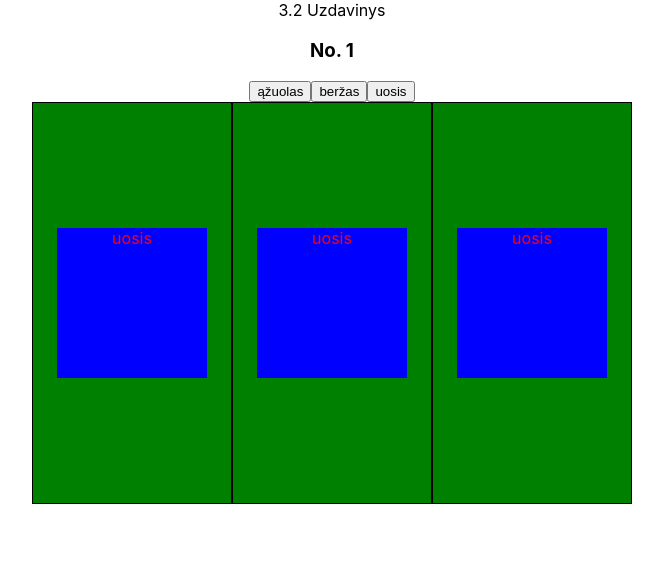
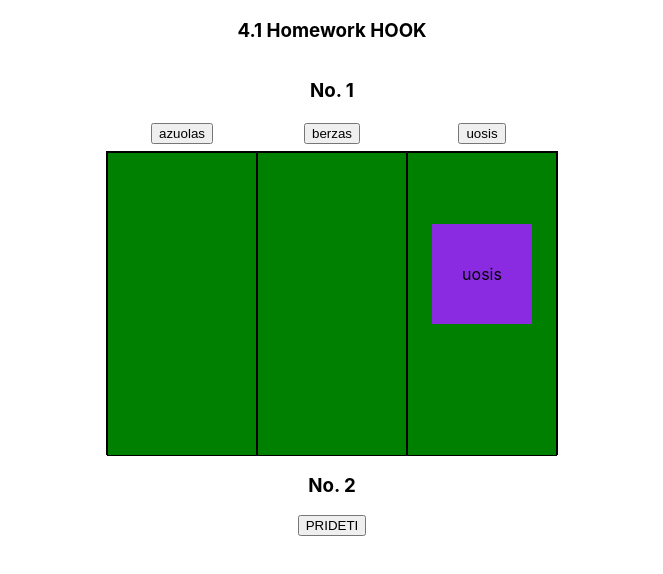
Before and after one commit to RaimondasSileikis/sernas-namu-darbai, a React (Create React App) app in the folder react/react-nd/: page / in a window 1280 px wide. Both pictures are taken after a click on the button "uosis". Shown: the top 574 px of the page, without its empty margins (308-971 px from the left). Built offline with nearby package versions, Linux system fonts and the light colour scheme.

Commit message:
homework HOOK

```diff
--- a/react/react-nd/src/App.css
+++ b/react/react-nd/src/App.css
@@ -40,3 +40,13 @@
     transform: rotate(360deg);
   }
 }
+
+.SQUARE1 {
+  width: 100px;
+  height: 100px;
+  background: blueviolet;
+  display: flex;
+  justify-content: center;
+  align-items: center;
+
+}
--- a/react/react-nd/src/App.jsx
+++ b/react/react-nd/src/App.jsx
@@ -1,19 +1,31 @@
-/*
-REACT CLASS STATE
 
-*/
+import './App.css';
+
+import SquareGreen from './Components/SquareGreen';
+import SquarePlus from './Components/SquarePlus';
 
 
-import './App.css';
-import Field from './Components/Field';
+
 
 
 function App() {
+
+//const M = ['labas', 'Ate'];
+//const [A, B] = M; // dvi atskiros constantos, ne masyvas
+
+//const A =  M[0];
+//const B = M[1];
+
+//console.log(A, B);
   return (
     <div className="App">
-    <div>3.2 Uzdavinys</div>
+    <h3>4.1 Homework HOOK</h3>
     <h3>No. 1</h3>
-    <Field></Field>
+    <SquareGreen></SquareGreen>
+    <h3>No. 2</h3>
+    <SquarePlus></SquarePlus>
+
+
     </div>
   );
 }
--- /dev/null
+++ b/react/react-nd/src/Components/SquareGreen.jsx
@@ -0,0 +1,42 @@
+//Padaryti komponentą su mygtuku, kurį paspaudus atsirastų mėlynas kvadratas, dar paspaudus dar atsirastų ir t.t. DONE!
+
+
+import { useState } from "react";
+
+function SquareGreen() {
+
+ const [tree, setTree] = useState([
+     {vis: 'hidden', name: 'azuolas', className: 'SQUARE1',},
+     {vis: 'hidden', name: 'berzas', className: 'SQUARE1',},
+     {vis: 'hidden', name: 'uosis', className: '',},
+ ]);
+
+const changeTrees = (i) => {
+    const newTree = [...tree];
+    newTree[i].vis = 'visible';
+    newTree[i].className = 'SQUARE1';
+    setTree(newTree);
+}
+
+console.log(tree);
+    return (
+        <>
+
+        <div style={{display: 'flex', width: '450px',height: '302px',marginTop:'30px', background: 'green', borderTop:'none', border: '1px solid black'}}>
+
+            {
+                tree.map((t, i) => {
+                    return (
+                <div style={{display: 'flex', flexDirection: 'column',alignItems: 'center', width: '150px',height: '302px',background: 'green', borderTop:'none', border: '1px solid black'}}>
+                <button style={{marginTop:'-30px'}} onClick={() => {changeTrees(i)}}>{t.name}</button>
+                <div style={{display:'flex', justifyContent:'flex-start', padding:'40px'}} ></div>
+                <div style={{visibility: t.vis}} className={t.className} key={i} >{t.name}</div>
+                </div>
+                    )
+                 } )
+            }
+        </div>
+        </>
+    )
+}
+export default SquareGreen;
--- /dev/null
+++ b/react/react-nd/src/Components/SquarePlus.jsx
@@ -0,0 +1,38 @@
+//Padaryti komponentą su mygtuku, kurį paspaudus atsirastų mėlynas kvadratas, dar paspaudus dar atsirastų ir t.t. DONE!
+
+import { useState } from "react";
+
+function SquarePlus() {
+
+ const [sq, setSq] = useState([]);
+
+const add = () => {
+    setSq(items => [items]);
+
+
+const [btn, setBtn] = useState([]);
+
+const plusbtn = () => {
+    setBtn(items => [...items, ])
+}
+
+}
+
+
+
+    return (
+        <>
+        <button onClick={add}>PRIDETI</button>
+        <div style={{ gap:'10px',display:'flex',justifyContent:'flex-start', padding:'10px'}} >
+
+        {
+            sq.map((n, i) => <div className="SQUARE1" key={i} ><button >+{i}</button></div>)
+
+        }
+
+        </div>
+
+        </>
+    )
+}
+export default SquarePlus;
```
Also changed, not shown: react/react-nd/src/App32.jsx (added, +21 -0 lines), react/react-nd/src/Components/Field1.jsx (+1 -6 lines), react/react-nd/src/Components/SquarePlus1.jsx (added, +36 -0 lines).
